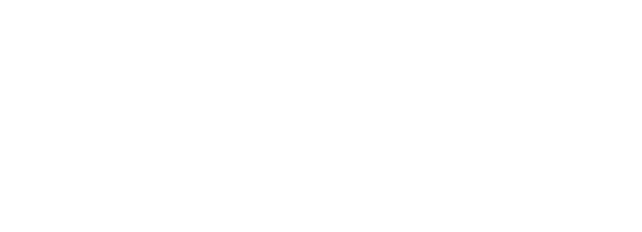
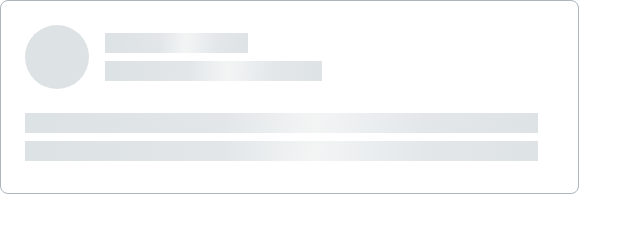
Before and after one commit to vkoragin/htmlcss-20220811_viktor02, a website: page 04-lection2/02-skeleton/index.html in a window 1280 px wide. Shown: the whole page, without its empty margins (0-642 px from the left). Drawn offline with nearby package versions, Linux system fonts and the light colour scheme; a web font is replaced by a local one.

Commit message:
add skeleton to lec2

```diff
--- a/04-lection2/02-skeleton/index.html
+++ b/04-lection2/02-skeleton/index.html
@@ -2,10 +2,23 @@
 <!-- Страница со скелетоном -->
 <html lang="ru">
     <head>
+        <link rel="stylesheet" href="https://necolas.github.io/normalize.css/latest/normalize.css">
         <link rel="stylesheet" href="../../assets/css/main.css">
         <link rel="stylesheet" href="./skeleton.css">
     </head>
     <body>
-
+        <section class="skeleton">
+            <header class="skeleton__header">
+                <div class="skeleton__logo"></div>
+                <div class="skeleton__lines">
+                    <div class="skeleton__line skeleton__title"></div>
+                    <div class="skeleton__line skeleton__subTitle"></div>
+                </div>
+            </header>
+            <div class="skeleton__lines">
+                <div class="skeleton__line"></div>
+                <div class="skeleton__line"></div>
+            </div>
+        </section>
     </body>
 </html>
--- a/04-lection2/02-skeleton/skeleton.css
+++ b/04-lection2/02-skeleton/skeleton.css
@@ -0,0 +1,46 @@
+.skeleton {
+  border: 1px solid var(--grey-3);
+  border-radius: 8px;
+  width: 579px;
+  padding: 24px 40px 32px 24px;
+  box-sizing: border-box;
+}
+
+.skeleton__header {
+  display: flex;
+  align-items: center;
+  margin-bottom: 24px;
+}
+
+.skeleton__logo {
+  width: 64px;
+  height: 64px;
+  background: var(--grey-2);
+  border-radius: 50%;
+  margin-right: 16px;
+}
+
+.skeleton__lines {
+  display: flex;
+  flex-flow: column;
+  flex: 1;
+  width: 100%;
+}
+
+.skeleton__line {
+  height: 20px;
+  margin-bottom: 8px;
+  background: linear-gradient(92.51deg, #DDE2E5 6.44%, #E2E6E8 38.47%, #F3F5F5 56.48%, #E3E7EA 77.5%, #DDE2E5 102.52%);
+}
+
+.skeleton__line:last-child {
+  margin-bottom: 0;
+}
+
+.skeleton__title {
+  width: 33%;
+}
+
+.skeleton__subTitle {
+  width: 50%;
+}
--- a/assets/css/main.css
+++ b/assets/css/main.css
@@ -27,5 +27,5 @@
 }
 
 * {
-    font-family: 'Roboto', sans-serif;
+    font-family: 'Inter', sans-serif;
 }
```
